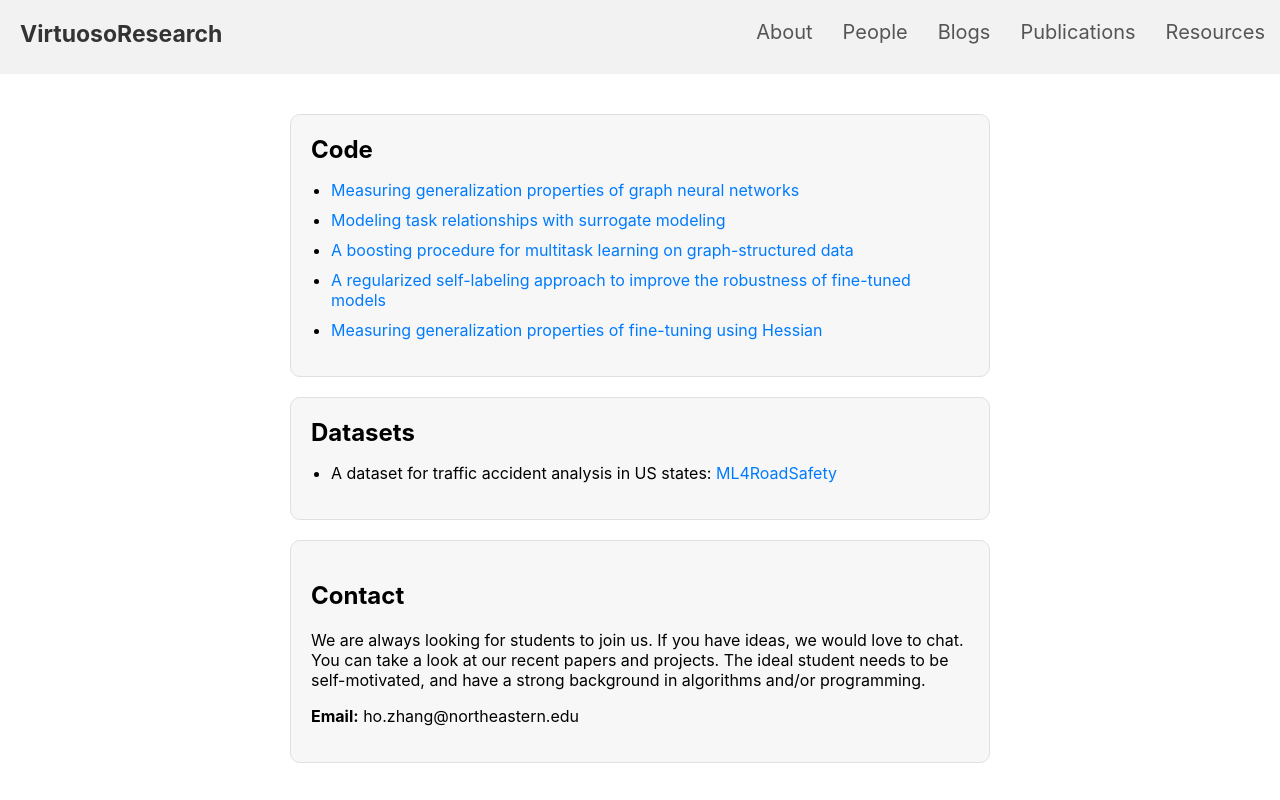
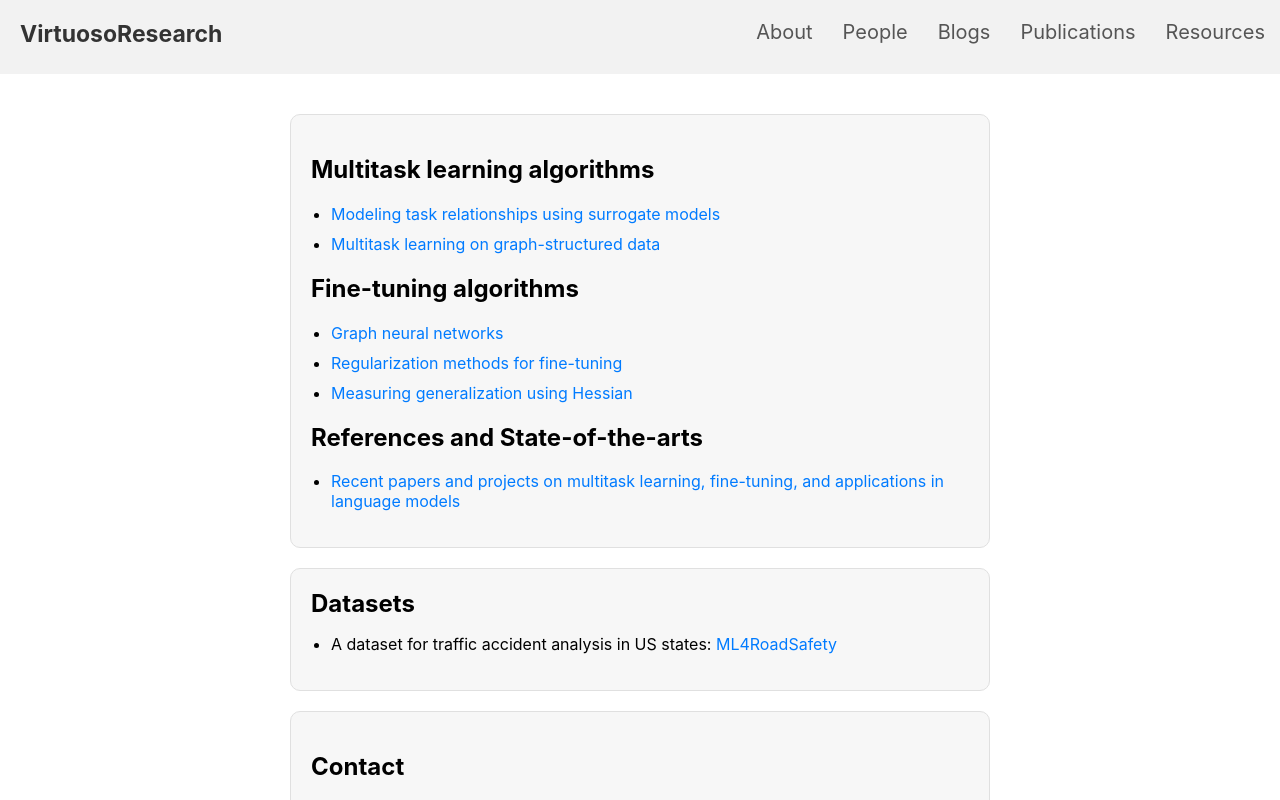
Before and after one commit to VirtuosoResearch/virtuosoresearch.github.io, a React (Create React App) app: page /resources in a window 1280 px wide. Shown: the top 800 px of the page. Built offline with nearby package versions, Linux system fonts and the light colour scheme.

Commit message:
org repo

```diff
--- a/src/Resources.tsx
+++ b/src/Resources.tsx
@@ -8,25 +8,32 @@ const Resources: React.FC = () => {
             <Header />
             <div className="resources-container">
                 <section className="section">
-                    <h3>Code</h3>
+                    <h1>Multitask learning algorithms</h1>
                     <ul>
                         <li>
-                            <a href="https://github.com/VirtuosoResearch/Generalization-in-graph-neural-networks" target="_blank" rel="noopener noreferrer">Measuring generalization properties of graph neural networks</a>
+                            <a href="https://github.com/VirtuosoResearch/Task-Modeling" target="_blank" rel="noopener noreferrer">Modeling task relationships using surrogate models</a>
                         </li>
                         <li>
-                            <a href="https://github.com/VirtuosoResearch/Task-Modeling" target="_blank" rel="noopener noreferrer">Modeling task relationships with surrogate modeling</a>
+                            <a href="https://github.com/VirtuosoResearch/boosting-multitask-learning-on-graphs" target="_blank" rel="noopener noreferrer">Multitask learning on graph-structured data</a>
+                        </li>
+                    </ul>
+                    <h1>Fine-tuning algorithms</h1>
+                    <ul>
+                        <li>
+                            <a href="https://github.com/VirtuosoResearch/Generalization-in-graph-neural-networks" target="_blank" rel="noopener noreferrer">Graph neural networks</a>
                         </li>
                         <li>
-                            <a href="https://github.com/VirtuosoResearch/boosting-multitask-learning-on-graphs" target="_blank" rel="noopener noreferrer">A boosting procedure for multitask learning on graph-structured data</a>
+                            <a href="https://github.com/VirtuosoResearch/Regularized-Self-Labeling" target="_blank" rel="noopener noreferrer">Regularization methods for fine-tuning</a>
                         </li>
                         <li>
-                            <a href="https://github.com/VirtuosoResearch/Regularized-Self-Labeling" target="_blank" rel="noopener noreferrer">A regularized self-labeling approach to improve the robustness of fine-tuned models</a>
+                            <a href="https://github.com/VirtuosoResearch/Robust-Fine-Tuning" target="_blank" rel="noopener noreferrer">Measuring generalization using Hessian</a>
                         </li>
+                    </ul>
+                    <h1>References and State-of-the-arts</h1>
+                    <ul>
                         <li>
-                            <a href="https://github.com/VirtuosoResearch/Robust-Fine-Tuning" target="_blank" rel="noopener noreferrer">Measuring generalization properties of fine-tuning using Hessian</a>
+                            <a href="https://github.com/VirtuosoResearch/Multitask-Learning-and-Fine-Tuning" target="_blank" rel="noopener noreferrer">Recent papers and projects on multitask learning, fine-tuning, and applications in language models</a>
                         </li>
-
-
                     </ul>
                 </section>
 
@@ -55,7 +62,7 @@ const Resources: React.FC = () => {
                 </section>*/}
                 <div className="section">
                     <h2>Contact</h2>
-                    <p>We are always looking for students to join us. If you have ideas, we would love to chat. You can take a look at our recent papers and projects. The ideal student needs to be self-motivated, and have a strong background in algorithms and/or programming.</p>
+                    <p>We are always looking for students to join us. If you have ideas, we would love to chat. You can take a look at our recent papers and projects. The ideal student needs to be self-motivated, and have a strong background in mathematics, algorithms, or programming.</p>
                     <p><strong>Email:</strong> ho.zhang@northeastern.edu</p>
                 </div>
             </div>
```
